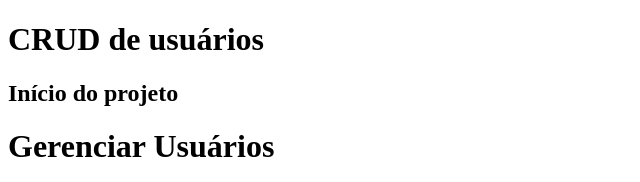
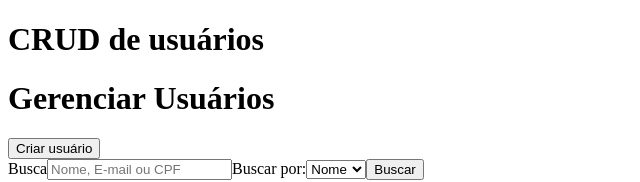
Before and after one commit to lperess/hightechx_aval, a React (Create React App) app in the folder front-end/: page / in a window 1280 px wide. Shown: the top 182 px of the page, without its empty margins (0-640 px from the left). Built offline with nearby package versions, Linux system fonts and the light colour scheme; no server answers.

Commit message:
Retira subtítulo do app

```diff
--- a/front-end/src/App.jsx
+++ b/front-end/src/App.jsx
@@ -5,7 +5,6 @@
   return (
     <>
       <h1>CRUD de usuários</h1>
-      <h2>Início do projeto</h2>
       <UserManagement />
     </>
   );
```
